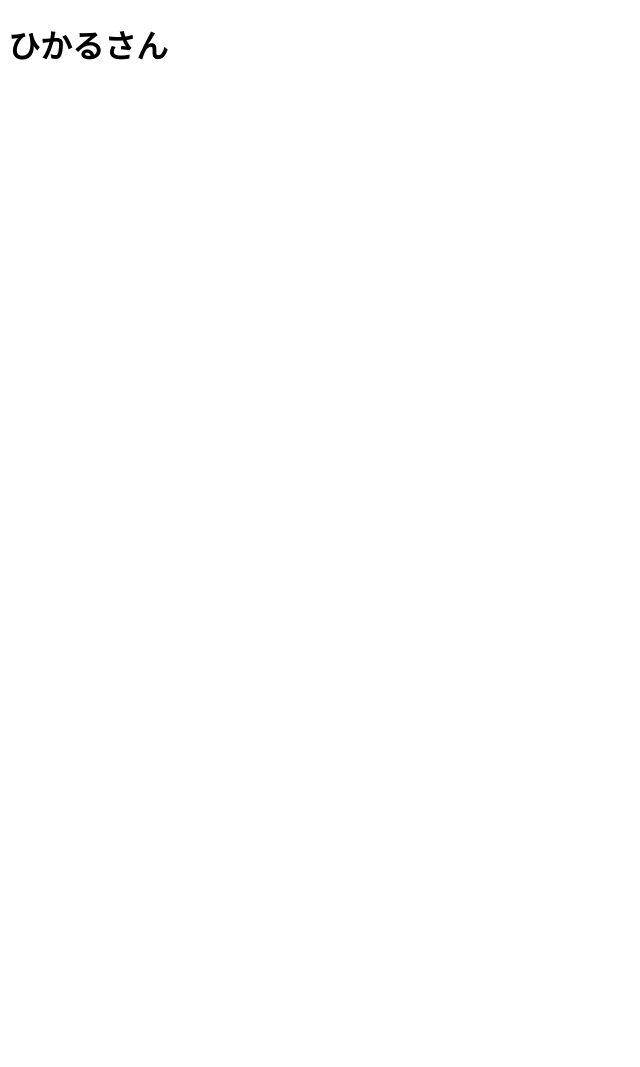
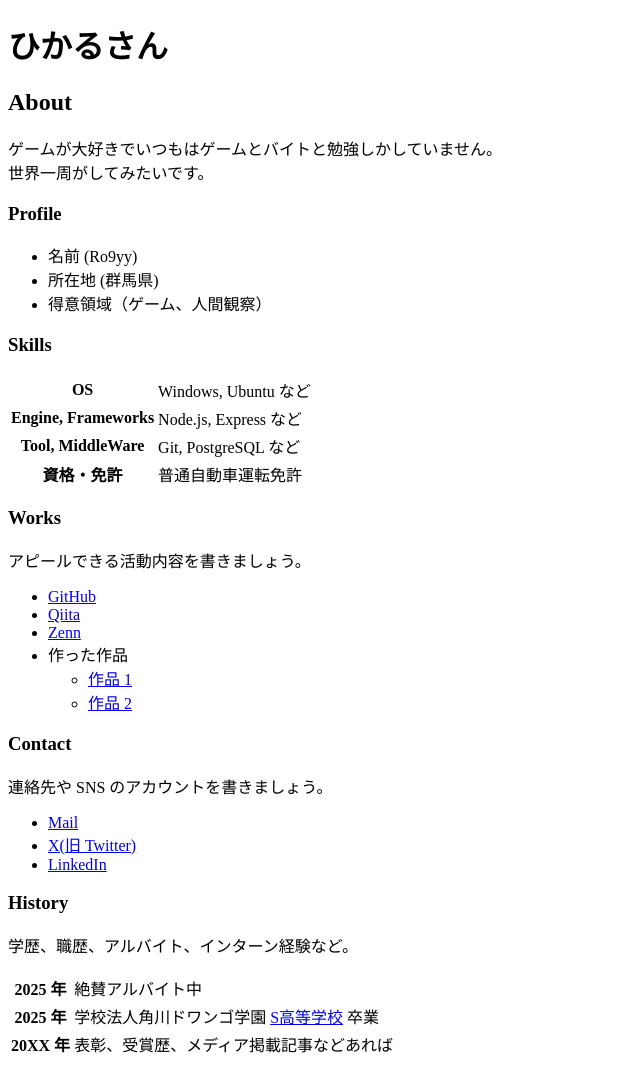
Before and after one commit to hikarudesu1122/hikarusan.github.io, a plain HTML site: page index.html in a window 1280 px wide. Shown: the whole page, without its empty margins (0-640 px from the left). Before the commit the page ends 800 px from the top, so only its background shows below. Drawn offline with Linux system fonts and the light colour scheme.

Commit message:
ポートフォリオに必要な情報を追加

```diff
--- a/index.html
+++ b/index.html
@@ -7,5 +7,78 @@
   </head>
   <body>
     <h1>ひかるさん</h1>
+
+    <h2>About</h2>
+    <p>
+      ゲームが大好きでいつもはゲームとバイトと勉強しかしていません。<br>
+      世界一周がしてみたいです。
+    </p>
+
+    <h3>Profile</h3>
+    <ul>
+      <li>名前 (Ro9yy) </li>
+      <li>所在地 (群馬県) </li>
+      <li>得意領域（ゲーム、人間観察）</li>
+    </ul>
+
+    <h3>Skills</h3>
+    <table>
+      <tr>
+        <th>OS</th>
+        <td>Windows, Ubuntu など</td>
+      </tr>
+      <tr>
+        <th>Engine, Frameworks</th>
+        <td>Node.js, Express など</td>
+      </tr>
+      <tr>
+        <th>Tool, MiddleWare</th>
+        <td>Git, PostgreSQL など</td>
+      </tr>
+      <tr>
+        <th>資格・免許</th>
+        <td>普通自動車運転免許</td>
+      </tr>
+    </table>
+
+    <h3>Works</h3>
+    <p>アピールできる活動内容を書きましょう。</p>
+    <ul>
+      <li><a href="https://github.com/">GitHub</a></li>
+      <li><a href="https://qiita.com/">Qiita</a></li>
+      <li><a href="https://zenn.dev/">Zenn</a></li>
+      <li>
+        作った作品
+        <ul>
+          <li><a href="https://example.com/">作品 1</a></li>
+          <li><a href="https://example.com/">作品 2</a></li>
+        </ul>
+      </li>
+    </ul>
+
+    <h3>Contact</h3>
+    <p>連絡先や SNS のアカウントを書きましょう。</p>
+    <ul>
+      <li><a href="mailto:name@example.com">Mail</a></li>
+      <li><a href="https://twitter.com/n_yobikou">X(旧 Twitter)</a></li>
+      <li><a href="https://www.linkedin.com/">LinkedIn</a></li>
+    </ul>
+
+    <h3>History</h3>
+    <p>学歴、職歴、アルバイト、インターン経験など。</p>
+    <table>
+      <tr>
+        <th>2025 年</th>
+        <td>絶賛アルバイト中</td>
+      </tr>
+      <tr>
+        <th>2025 年</th>
+        <td>学校法人角川ドワンゴ学園 <a href="https://nnn.ed.jp/">S高等学校</a> 卒業</td>
+      </tr>
+      <tr>
+        <th>20XX 年</th>
+        <td>表彰、受賞歴、メディア掲載記事などあれば</td>
+      </tr>
+    </table>
   </body>
 </html>
```
